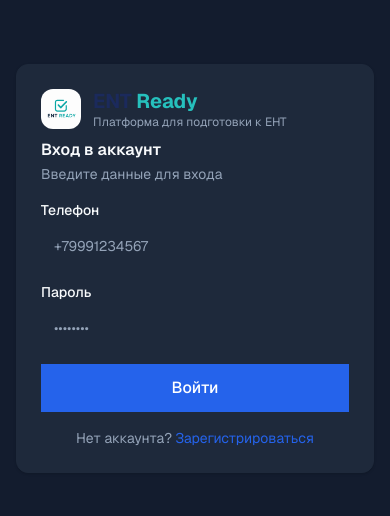
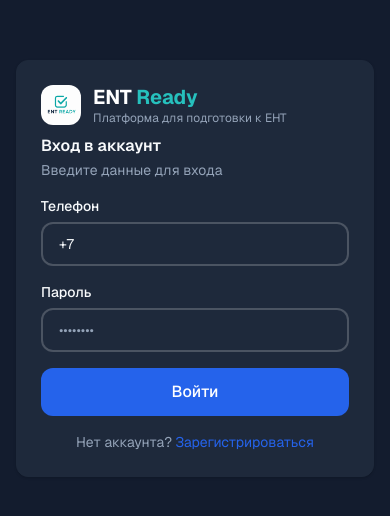
Before and after one commit to abselem/ent-ready, a Next.js app in the folder frontend/: page /login in a window 390 px wide. Shown: the part 154-670 px from the top of the page. Built offline with nearby package versions, Linux system fonts and the light colour scheme; no server answers.

Commit message:
fix: remove required binding from OTP code field, rounded inputs, phone formatting

```diff
--- a/frontend/src/app/(auth)/login/page.tsx
+++ b/frontend/src/app/(auth)/login/page.tsx
@@ -8,6 +8,7 @@
 import { useAuthStore } from "@/store/auth";
 import { Button } from "@/components/ui/button";
 import { Input } from "@/components/ui/input";
+import { PhoneInput } from "@/components/ui/phone-input";
 import { Card, CardHeader, CardTitle, CardContent } from "@/components/ui/card";
 
 type Mode = "password" | "otp";
@@ -17,7 +18,7 @@
   const { setTokens, setUser } = useAuthStore();
 
   const [mode, setMode] = useState<Mode>("password");
-  const [phone, setPhone] = useState("");
+  const [phone, setPhone] = useState("+7 ");
   const [password, setPassword] = useState("");
   const [code, setCode] = useState("");
   const [otpSent, setOtpSent] = useState(false);
@@ -36,11 +37,13 @@
     return btoa(`${p}:${purpose}`).replace(/\+/g, "-").replace(/\//g, "_").replace(/=/g, "");
   }
 
+  const rawPhone = phone.replace(/\s/g, "");
+
   async function handleSendOTP() {
     setError("");
     setLoading(true);
     try {
-      await api.post("/auth/send-otp", { phone, purpose: "login" });
+      await api.post("/auth/send-otp", { phone: rawPhone, purpose: "login" });
       setOtpSent(true);
     } catch {
       setError("Не удалось отправить код. Проверьте номер телефона.");
@@ -55,8 +58,8 @@
     setLoading(true);
     try {
       const { data } = mode === "password"
-        ? await api.post("/auth/login", { phone, password })
-        : await api.post("/auth/login/otp", { phone, code });
+        ? await api.post("/auth/login", { phone: rawPhone, password })
+        : await api.post("/auth/login/otp", { phone: rawPhone, code });
 
       saveTokens(data.access_token, data.refresh_token);
       setTokens(data.access_token, data.refresh_token);
@@ -80,7 +83,7 @@
             <Image src="/logo.png" alt="ENT Ready" width={40} height={40} className="rounded-xl" />
             <div>
               <p className="font-bold text-xl leading-tight">
-                <span style={{ color: "#1B2A5C" }}>ENT </span>
+                <span style={{ color: "#ffffff" }}>ENT </span>
                 <span style={{ color: "#26C0BD" }}>Ready</span>
               </p>
               <p className="text-xs text-muted-foreground">Платформа для подготовки к ЕНТ</p>
@@ -107,15 +110,7 @@
         )}
 
         <form onSubmit={handleSubmit} className="flex flex-col gap-4">
-          <Input
-            id="phone"
-            label="Телефон"
-            type="tel"
-            placeholder="+79991234567"
-            value={phone}
-            onChange={(e) => setPhone(e.target.value)}
-            required
-          />
+          <PhoneInput id="phone" label="Телефон" value={phone} onChange={setPhone} />
 
           {mode === "password" && (
             <Input
--- a/frontend/src/app/(auth)/register/page.tsx
+++ b/frontend/src/app/(auth)/register/page.tsx
@@ -8,6 +8,7 @@
 import { useAuthStore } from "@/store/auth";
 import { Button } from "@/components/ui/button";
 import { Input } from "@/components/ui/input";
+import { PhoneInput } from "@/components/ui/phone-input";
 import { Card, CardHeader, CardTitle, CardContent } from "@/components/ui/card";
 
 type Step = "phone" | "code" | "details";
@@ -27,7 +28,7 @@
 
   const [authConfig, setAuthConfig] = useState<AuthConfig | null>(null);
   const [step, setStep] = useState<Step>("phone");
-  const [phone, setPhone] = useState("");
+  const [phone, setPhone] = useState("+7 ");
   const [code, setCode] = useState("");
   const [firstName, setFirstName] = useState("");
   const [lastName, setLastName] = useState("");
@@ -42,11 +43,13 @@
       .catch(() => setAuthConfig({ otp_enabled: false, bot_username: "" }));
   }, []);
 
+  const rawPhone = phone.replace(/\s/g, "");
+
   async function handleSendOTP() {
     setError("");
     setLoading(true);
     try {
-      await api.post("/auth/send-otp", { phone, purpose: "register" });
+      await api.post("/auth/send-otp", { phone: rawPhone, purpose: "register" });
       setStep("code");
     } catch {
       setError("Не удалось отправить код. Проверьте номер телефона.");
@@ -67,7 +70,7 @@
     setLoading(true);
     try {
       const { data } = await api.post("/auth/register", {
-        phone,
+        phone: rawPhone,
         code,
         first_name: firstName,
         last_name: lastName,
@@ -105,7 +108,7 @@
               <Image src="/logo.png" alt="ENT Ready" width={40} height={40} className="rounded-xl" />
               <div>
                 <p className="font-bold text-xl leading-tight">
-                  <span style={{ color: "#1B2A5C" }}>ENT </span>
+                  <span style={{ color: "#ffffff" }}>ENT </span>
                   <span style={{ color: "#26C0BD" }}>Ready</span>
                 </p>
                 <p className="text-xs text-muted-foreground">Платформа для подготовки к ЕНТ</p>
@@ -125,11 +128,10 @@
                 Учитель
               </button>
             </div>
-            <Input id="phone" label="Телефон" type="tel" placeholder="+77771234567"
-              value={phone} onChange={(e) => setPhone(e.target.value)} required />
-            <Input id="firstName" label="Имя" placeholder="Иван"
+            <PhoneInput id="phone" label="Телефон" value={phone} onChange={setPhone} />
+            <Input id="firstName" label="Имя" placeholder="Азамат"
               value={firstName} onChange={(e) => setFirstName(e.target.value)} required />
-            <Input id="lastName" label="Фамилия" placeholder="Иванов"
+            <Input id="lastName" label="Фамилия" placeholder="Азаматов"
               value={lastName} onChange={(e) => setLastName(e.target.value)} required />
             <Input id="password" label="Пароль" type="password" placeholder="••••••••"
               value={password} onChange={(e) => setPassword(e.target.value)} required />
@@ -181,8 +183,7 @@
 
         {step === "phone" && (
           <div className="flex flex-col gap-4">
-            <Input id="phone" label="Телефон" type="tel" placeholder="+77771234567"
-              value={phone} onChange={(e) => setPhone(e.target.value)} />
+            <PhoneInput id="phone" label="Телефон" value={phone} onChange={setPhone} />
             {error && <p className="text-sm text-destructive">{error}</p>}
             {botUsername ? (
               <>
@@ -239,9 +240,9 @@
                 </button>
               </div>
             </div>
-            <Input id="firstName" label="Имя" placeholder="Иван"
+            <Input id="firstName" label="Имя" placeholder="Азамат"
               value={firstName} onChange={(e) => setFirstName(e.target.value)} required />
-            <Input id="lastName" label="Фамилия" placeholder="Иванов"
+            <Input id="lastName" label="Фамилия" placeholder="Азаматов"
               value={lastName} onChange={(e) => setLastName(e.target.value)} required />
             <Input id="password" label="Пароль" type="password" placeholder="••••••••"
               value={password} onChange={(e) => setPassword(e.target.value)} required />
--- a/frontend/src/components/ui/button.tsx
+++ b/frontend/src/components/ui/button.tsx
@@ -16,12 +16,12 @@
         ref={ref}
         disabled={disabled || loading}
         className={cn(
-          "inline-flex items-center justify-center gap-2 rounded-[--radius] font-medium transition-colors focus-visible:outline-none focus-visible:ring-2 focus-visible:ring-primary disabled:opacity-50 disabled:cursor-not-allowed",
+          "inline-flex items-center justify-center gap-2 rounded-xl font-medium transition-all duration-200 focus-visible:outline-none focus-visible:ring-2 focus-visible:ring-primary disabled:opacity-50 disabled:cursor-not-allowed active:scale-[0.97]",
           {
-            "bg-primary text-primary-foreground hover:bg-primary/90": variant === "default",
-            "border border-border bg-card hover:bg-muted": variant === "outline",
+            "bg-primary text-primary-foreground hover:bg-primary/90 hover:shadow-md": variant === "default",
+            "border border-border bg-card hover:bg-muted hover:shadow-sm": variant === "outline",
             "hover:bg-muted": variant === "ghost",
-            "bg-destructive text-white hover:bg-destructive/90": variant === "destructive",
+            "bg-destructive text-white hover:bg-destructive/90 hover:shadow-md": variant === "destructive",
             "h-8 px-3 text-sm": size === "sm",
             "h-10 px-4 text-sm": size === "md",
             "h-12 px-6 text-base": size === "lg",
--- a/frontend/src/components/ui/input.tsx
+++ b/frontend/src/components/ui/input.tsx
@@ -19,8 +19,8 @@
           id={id}
           ref={ref}
           className={cn(
-            "h-10 w-full rounded-[--radius] border border-border bg-card px-3 text-sm text-foreground placeholder:text-muted-foreground focus:outline-none focus:ring-2 focus:ring-primary disabled:opacity-50",
-            error && "border-destructive focus:ring-destructive",
+            "h-11 w-full rounded-xl border-2 border-white/20 bg-card px-4 text-sm text-foreground placeholder:text-muted-foreground focus:outline-none focus:border-primary transition-colors duration-150 disabled:opacity-50",
+            error && "border-destructive focus:border-destructive",
             className
           )}
           {...props}
--- /dev/null
+++ b/frontend/src/components/ui/phone-input.tsx
@@ -0,0 +1,100 @@
+"use client";
+
+import { useRef } from "react";
+import { cn } from "@/lib/utils";
+
+interface PhoneInputProps {
+  value: string;
+  onChange: (value: string) => void;
+  className?: string;
+  label?: string;
+  id?: string;
+}
+
+const PREFIX = "+7 ";
+
+function formatDigits(digits: string): string {
+  const d = digits.replace(/\D/g, "").slice(0, 10);
+  let result = "";
+  if (d.length > 0) result += d.slice(0, 3);
+  if (d.length > 3) result += " " + d.slice(3, 6);
+  if (d.length > 6) result += " " + d.slice(6, 8);
+  if (d.length > 8) result += " " + d.slice(8, 10);
+  return result;
+}
+
+export function PhoneInput({ value, onChange, className, label, id }: PhoneInputProps) {
+  const inputRef = useRef<HTMLInputElement>(null);
+
+  // Extract digits after "+7 " prefix
+  const rawDigits = value.startsWith(PREFIX)
+    ? value.slice(PREFIX.length).replace(/\D/g, "")
+    : value.replace(/\D/g, "").replace(/^7/, "");
+
+  const displayValue = PREFIX + formatDigits(rawDigits);
+
+  function handleKeyDown(e: React.KeyboardEvent<HTMLInputElement>) {
+    const input = inputRef.current;
+    if (!input) return;
+    // Prevent deleting into the "+7 " prefix
+    if (
+      (e.key === "Backspace" || e.key === "Delete") &&
+      input.selectionStart !== null &&
+      input.selectionStart <= PREFIX.length &&
+      input.selectionEnd !== null &&
+      input.selectionEnd <= PREFIX.length
+    ) {
+      e.preventDefault();
+    }
+  }
+
+  function handleChange(e: React.ChangeEvent<HTMLInputElement>) {
+    const raw = e.target.value;
+    // Strip prefix and reformat
+    const afterPrefix = raw.startsWith(PREFIX) ? raw.slice(PREFIX.length) : raw;
+    const digits = afterPrefix.replace(/\D/g, "").slice(0, 10);
+    const formatted = PREFIX + formatDigits(digits);
+    onChange(formatted);
+  }
+
+  function handleFocus() {
+    // Place cursor after prefix if it's at the start
+    requestAnimationFrame(() => {
+      const input = inputRef.current;
+      if (input && input.selectionStart !== null && input.selectionStart < PREFIX.length) {
+        input.setSelectionRange(PREFIX.length, PREFIX.length);
+      }
+    });
+  }
+
+  function handleClick() {
+    const input = inputRef.current;
+    if (input && input.selectionStart !== null && input.selectionStart < PREFIX.length) {
+      input.setSelectionRange(PREFIX.length, PREFIX.length);
+    }
+  }
+
+  return (
+    <div className="flex flex-col gap-1.5">
+      {label && (
+        <label htmlFor={id} className="text-sm font-medium text-foreground">
+          {label}
+        </label>
+      )}
+      <input
+        ref={inputRef}
+        id={id}
+        type="tel"
+        value={displayValue}
+        onChange={handleChange}
+        onKeyDown={handleKeyDown}
+        onFocus={handleFocus}
+        onClick={handleClick}
+        className={cn(
+          "h-11 w-full rounded-xl border-2 border-white/20 bg-card px-4 text-sm text-foreground placeholder:text-muted-foreground focus:outline-none focus:border-primary transition-colors duration-150",
+          className
+        )}
+      />
+    </div>
+  );
+}
```
Also changed, not shown: 1 other file (tests, documents, lock files or other folders).
